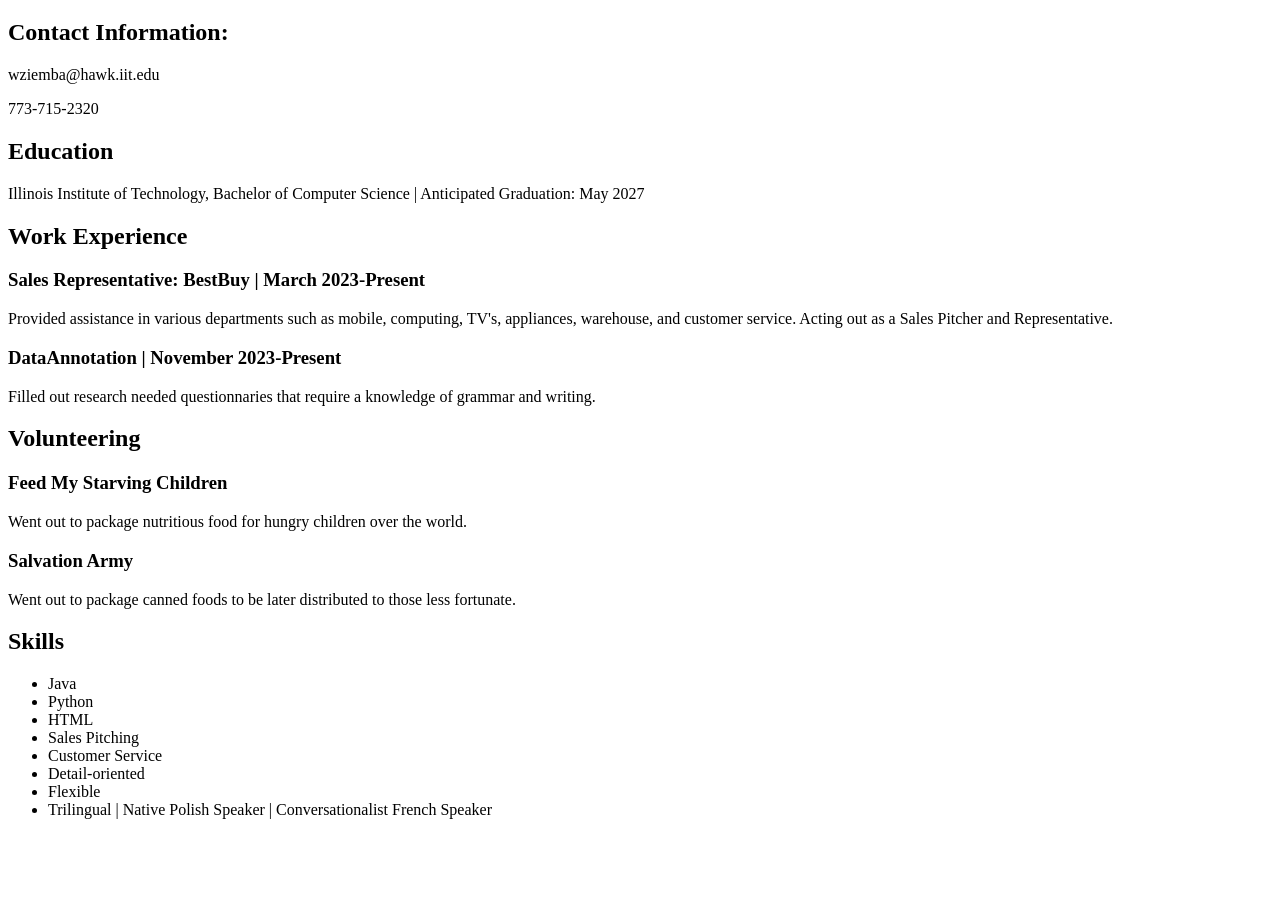
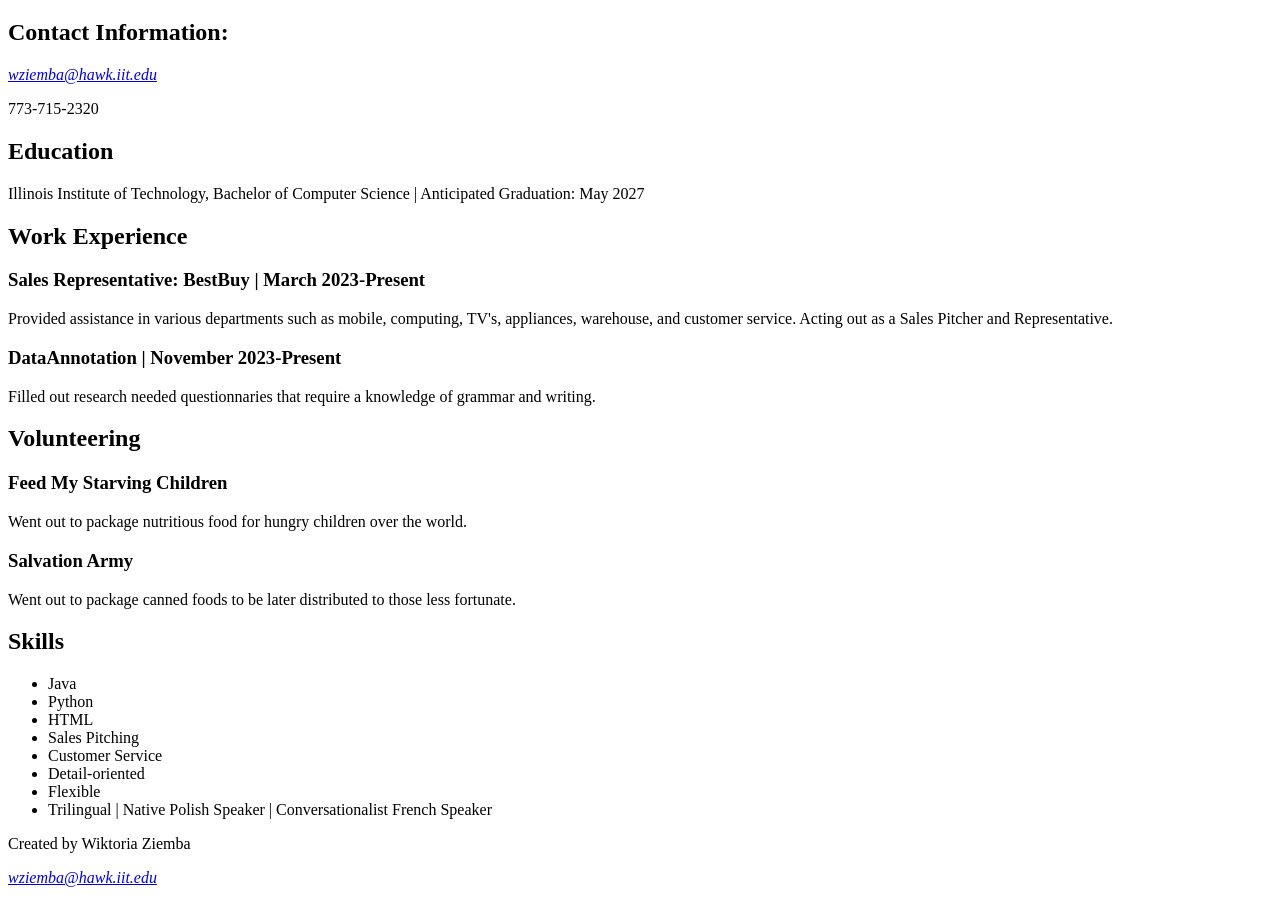
Before and after one commit to wziemba/Project-1, a plain HTML site: page Resume.html in a window 1280 px wide. Shown: the part 131-1034 px from the top of the page. Before the commit the page ends 966 px from the top, so only its background shows below. Drawn offline with Linux system fonts and the light colour scheme.

Commit message:
Added a footer, and a mailto to follow comments

```diff
--- a/Resume.html
+++ b/Resume.html
@@ -17,7 +17,9 @@
 
   <h1>My Resume</h1>
   <h2>Contact Information:</h2>
-  <p>wziemba@hawk.iit.edu</p>
+  <address>
+	<p><a href="mailto:wziemba@hawk.iit.edu">wziemba@hawk.iit.edu</a><p>
+  </address>
   <p>773-715-2320</p>
   <h2>Education</h2>
   <p>Illinois Institute of Technology, Bachelor of Computer Science | Anticipated Graduation: May 2027</p>
@@ -42,4 +44,10 @@
 	<li>Flexible</li>
 	<li>Trilingual | Native Polish Speaker | Conversationalist French Speaker</li>
   </ul>
- </body>
+  <footer>
+    <p>Created by Wiktoria Ziemba</p>
+    <address>
+	  <p><a href="mailto:wziemba@hawk.iit.edu">wziemba@hawk.iit.edu</a><p>
+    </address>
+  </footer>
+</body>
```
Also changed, not shown: Games.html (+7 -0 lines), index.html (+7 -1 lines).
